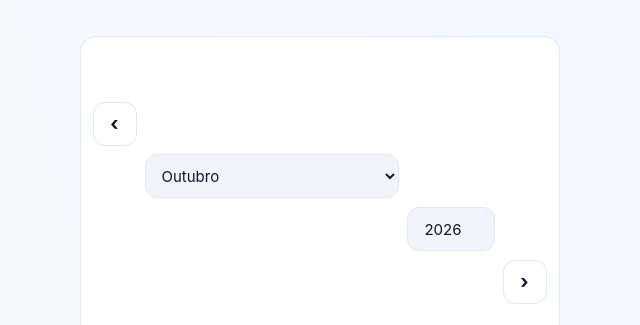
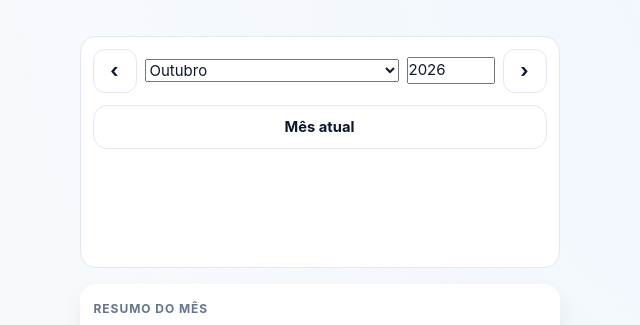
Before and after one commit to joaopedros111/controle-financeiro, a plain HTML site: page index.html in a window 1280 px wide. Shown: the part 112-437 px from the top of the page, without its empty margins (313-953 px from the left). Drawn offline with Linux system fonts and the light colour scheme.

Commit message:
Atualizaçao do App

```diff
--- a/style.css
+++ b/style.css
@@ -164,8 +164,10 @@
 .periodo {
     display: grid;
     grid-template-columns: 44px minmax(0, 1fr) 88px 44px;
+    grid-template-rows: auto auto;
+
+    align-items: center;
     gap: 8px;
-    align-items: center;
 
     padding: 12px;
     margin-bottom: 16px;
@@ -175,53 +177,37 @@
     background: var(--superficie);
 }
 
-.periodo > * {
-    margin: 0;
+.periodo #mes-anterior {
+    grid-column: 1;
+    grid-row: 1;
 }
 
-#mes-anterior {
-    grid-column: 1;
+.periodo #mes {
+    grid-column: 2;
+    grid-row: 1;
 }
 
-#mes {
-    grid-column: 2;
-
-    width: 100%;
-    min-width: 0;
-    height: 44px;
+.periodo #ano {
+    grid-column: 3;
+    grid-row: 1;
 }
 
-#ano {
-    grid-column: 3;
-
-    width: 100%;
-    min-width: 0;
-    height: 44px;
-
-    text-align: center;
+.periodo #mes-proximo {
+    grid-column: 4;
+    grid-row: 1;
 }
 
-#mes-proximo {
-    grid-column: 4;
+.periodo #hoje {
+    grid-column: 1 / -1;
+    grid-row: 2;
+    width: 100%;
+    margin-top: 4px;
 }
 
-#hoje {
-    grid-column: 1 / -1;
-
-    width: 100%;
-    margin-top: 2px;
+.periodo > * {
+    justify-self: stretch;
+    align-self: center;
 }
-
-.periodo select,
-.periodo input {
-    border: 1px solid var(--borda);
-    border-radius: 12px;
-    background: var(--superficie-suave);
-    color: var(--texto);
-
-    padding: 0 12px;
-}
-
     /* Botões Modernos */
     .btn {
         min-height: 44px;
```
